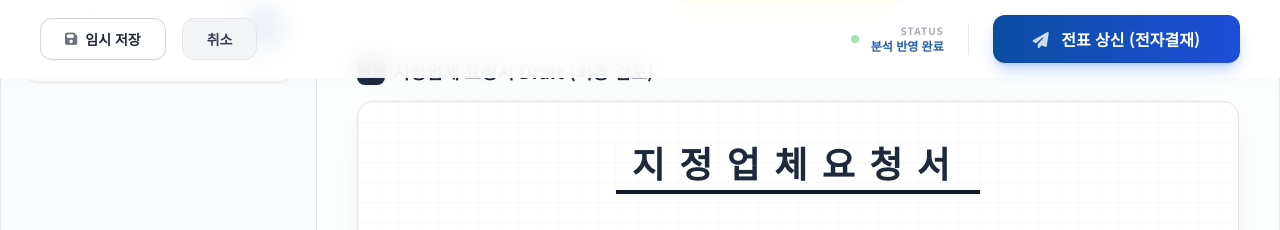
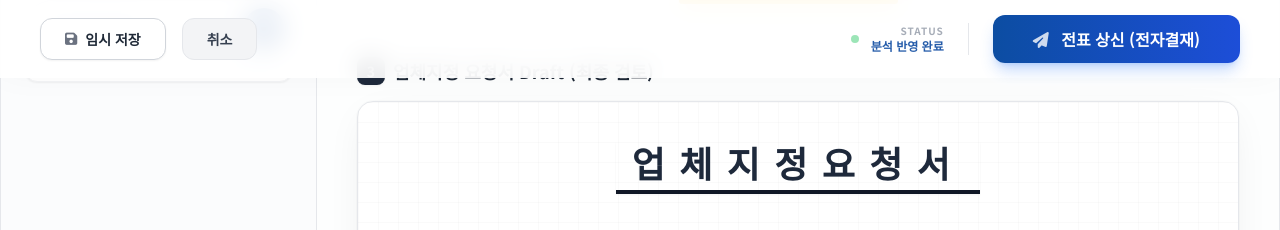
Before and after one commit to hachille-sean/supplier-designation, a website built with Vite: page index.html in a window 1280 px wide. Shown: the part 722-952 px from the top of the page. Built offline with nearby package versions, Linux system fonts and the light colour scheme.

Commit message:
chore: 타이틀 텍스트 업체지정요청서로 변경

```diff
--- a/index.html
+++ b/index.html
@@ -218,7 +218,7 @@
                 <section class="space-y-4 slide-in" style="animation-delay: 0.3s;">
                     <h3 class="text-lg font-bold text-gray-800 flex items-center gap-2">
                         <span class="w-7 h-7 bg-slate-800 text-white rounded-lg flex items-center justify-center text-sm shadow-sm">3</span>
-                        지정업체 요청서 Draft (최종 검토)
+                        업체지정 요청서 Draft (최종 검토)
                     </h3>
                     <div class="bg-white rounded-2xl p-10 relative border border-gray-200 shadow-sm draft-paper overflow-hidden">
                         <div class="absolute inset-0 flex items-center justify-center opacity-[0.03] pointer-events-none select-none">
@@ -227,7 +227,7 @@
 
                         <div class="relative space-y-10 z-10 w-[800px] mx-auto">
                             <div class="text-center">
-                                <h2 class="text-4xl font-black tracking-[0.4em] border-b-4 border-gray-900 inline-block pb-2 px-4 shadow-sm">지정업체요청서</h2>
+                                <h2 class="text-4xl font-black tracking-[0.4em] border-b-4 border-gray-900 inline-block pb-2 px-4 shadow-sm">업체지정요청서</h2>
                             </div>
 
                             <table class="w-full border-collapse border-y-[3px] border-x-0 border-gray-900 text-sm">
```
Also changed, not shown: dist/index.html.
